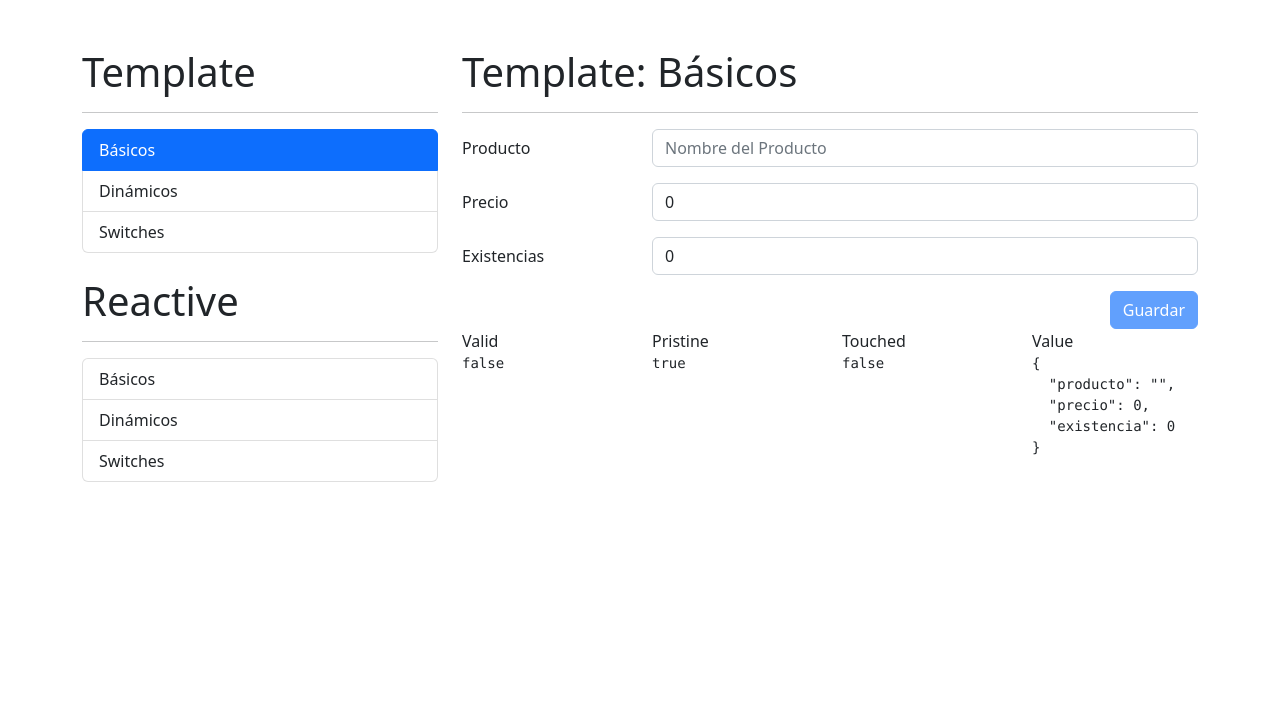
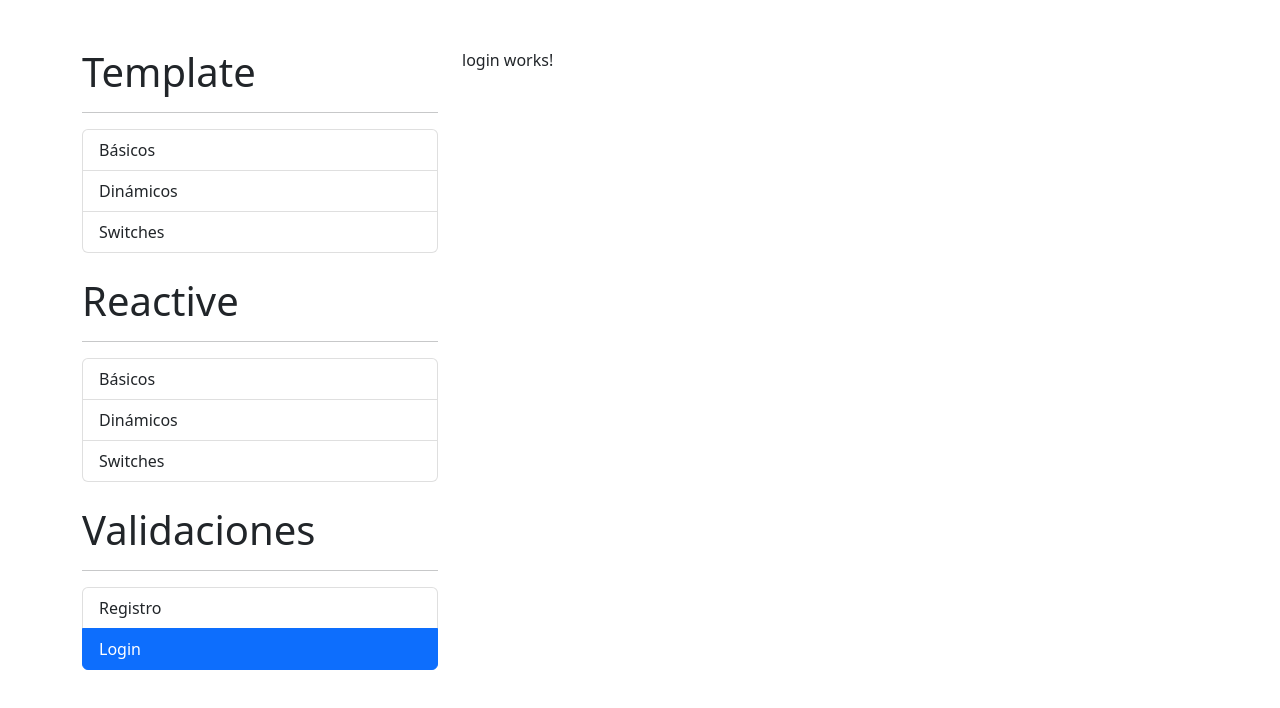
Before and after one commit to adanga89/angular-forms, an Angular app: page /auth/login in a window 1280 px wide. Before the commit this address led to /template/basicos. Shown: the top 708 px of the page. Built offline with nearby package versions, Linux system fonts and the light colour scheme.

Commit message:
creacion de modulos auth

```diff
--- a/src/app/app-routing.module.ts
+++ b/src/app/app-routing.module.ts
@@ -4,6 +4,7 @@
 const routes: Routes = [
   { path: 'template', loadChildren: () => import('./template/template.module').then(m => m.TemplateModule)  },
   { path: 'reactive', loadChildren: () => import('./reactive/reactive.module').then(m => m.ReactiveModule) },
+  { path: 'auth', loadChildren: () => import('./auth/auth.module').then(m => m.AuthModule)},
   { path: '**', redirectTo: 'template'}
 ];
 
--- /dev/null
+++ b/src/app/auth/login/login.component.html
@@ -0,0 +1 @@
+<p>login works!</p>
--- /dev/null
+++ b/src/app/auth/login/login.component.ts
@@ -0,0 +1,16 @@
+import { Component, OnInit } from '@angular/core';
+
+@Component({
+  selector: 'app-login',
+  templateUrl: './login.component.html',
+  styles: [
+  ]
+})
+export class LoginComponent implements OnInit {
+
+  constructor() { }
+
+  ngOnInit(): void {
+  }
+
+}
--- /dev/null
+++ b/src/app/auth/registro/registro.component.html
@@ -0,0 +1 @@
+<p>registro works!</p>
--- /dev/null
+++ b/src/app/auth/registro/registro.component.ts
@@ -0,0 +1,16 @@
+import { Component, OnInit } from '@angular/core';
+
+@Component({
+  selector: 'app-registro',
+  templateUrl: './registro.component.html',
+  styles: [
+  ]
+})
+export class RegistroComponent implements OnInit {
+
+  constructor() { }
+
+  ngOnInit(): void {
+  }
+
+}
--- a/src/app/shared/sidemenu/sidemenu.component.html
+++ b/src/app/shared/sidemenu/sidemenu.component.html
@@ -25,3 +25,17 @@
     </li>
 
 </ul>
+<br>
+
+<h1>Validaciones</h1>
+<hr>
+
+<ul class="list-group">
+    <li *ngFor="let item of authMenu"
+        class="list-group-item"
+        [routerLink]="item.ruta"
+        routerLinkActive="active">
+        {{item.texto}}
+    </li>
+
+</ul>
--- a/src/app/shared/sidemenu/sidemenu.component.ts
+++ b/src/app/shared/sidemenu/sidemenu.component.ts
@@ -46,4 +46,15 @@
     }
   ];
 
+  authMenu: MenuItem[] = [
+    {
+      texto: 'Registro',
+      ruta: 'auth/registro'
+    },
+    {
+      texto: 'Login',
+      ruta: 'auth/login'
+    }
+  ]
+
 }
```
Also changed, not shown: src/app/auth/auth-routing.module.ts (added, +21 -0 lines), src/app/auth/auth.module.ts (added, +19 -0 lines).
